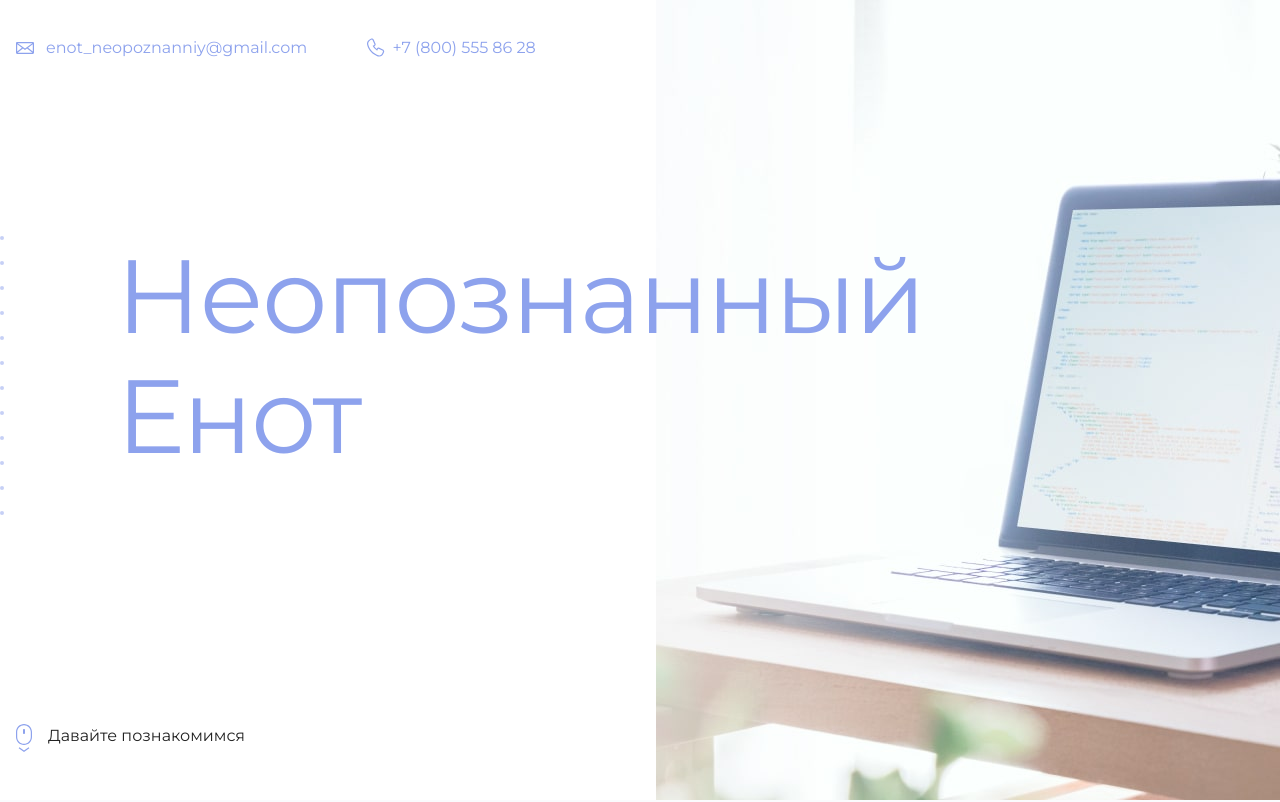
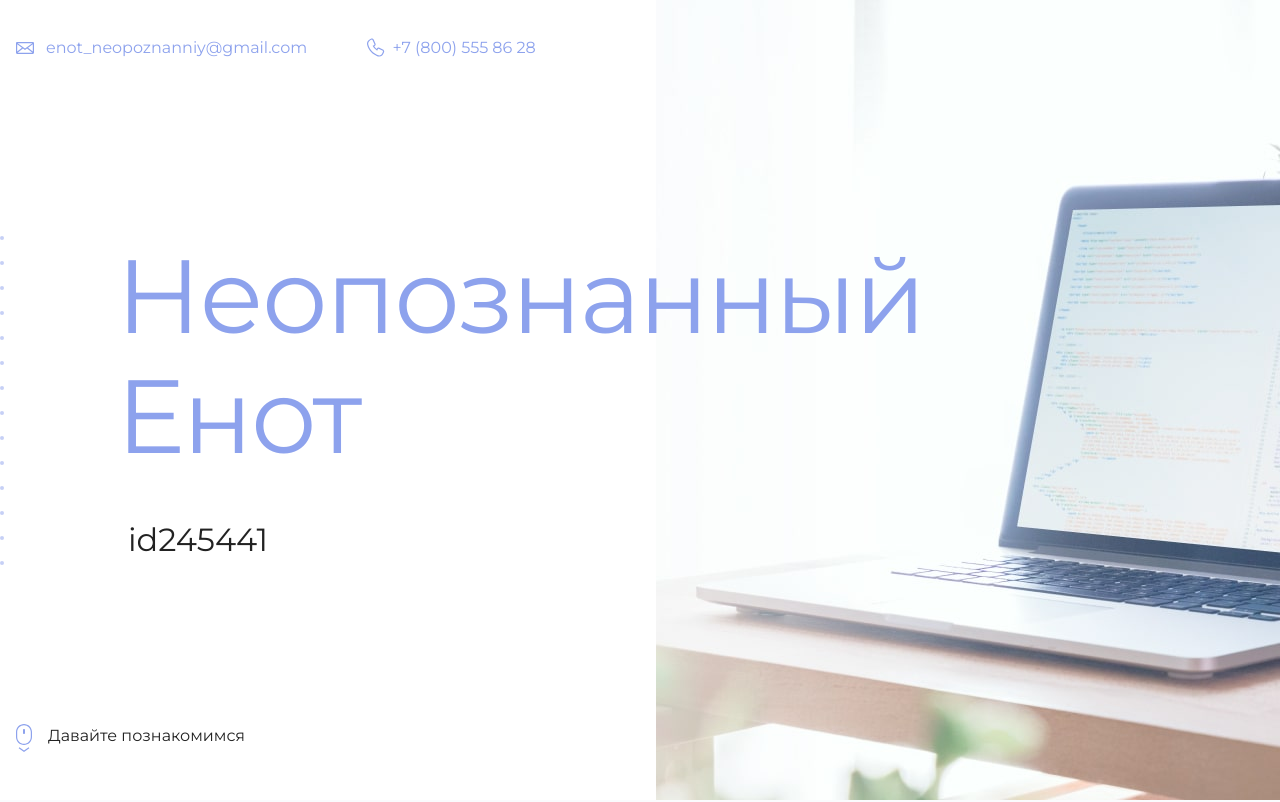
Before and after one commit to SiEnge/backend_test, a plain HTML site: page index.html in a window 1280 px wide. Shown: the top 802 px of the page. Drawn offline with Linux system fonts and the light colour scheme.

Commit message:
Добавляет id

```diff
--- a/index.html
+++ b/index.html
@@ -19,7 +19,7 @@
       <section class="hero-image">
         <div class="container">
           <h1 class="heading">Неопознанный Енот</h1>
-          <p><!-- Тут ваш id на сайте Академии --></p>
+          <p>id245441</p>
         </div>
       </section>
 
```
